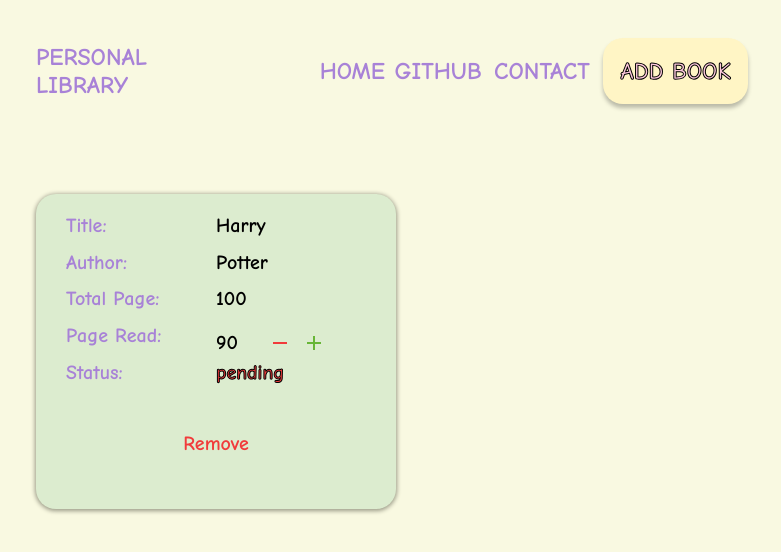
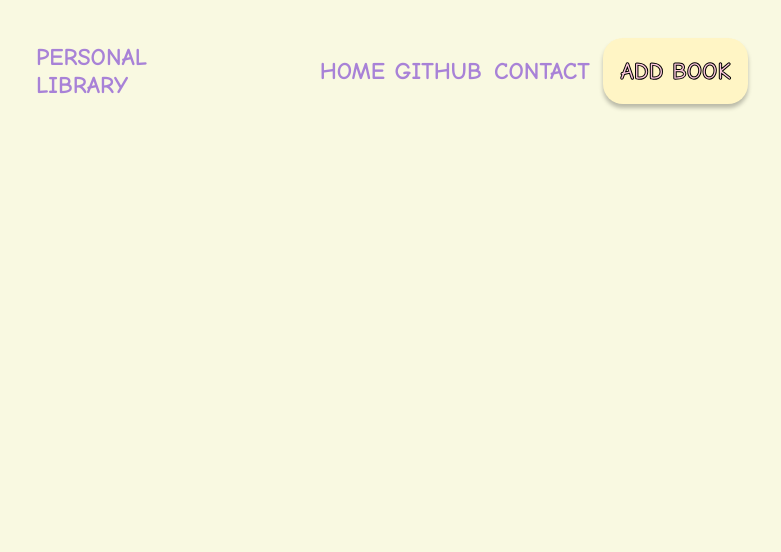
Before and after one commit to JGonz13x/Project-Library, a website built with Vite: page index.html in a window 1280 px wide. Shown: the whole page, without its empty margins (132-913 px from the left). Built offline with nearby package versions, Linux system fonts and the light colour scheme.

Commit message:
remove the demo content card

```diff
--- a/index.html
+++ b/index.html
@@ -53,51 +53,7 @@
         </div>
       </section>
       <main class="content">
-        <div class="content-grid">
-          <div class="content-card transition">
-            <div class="main-card-content">
-              <div class="content-title book-title bold">Title:</div>
-              <div class="content-value book-title-name bold">Harry</div>
-              <div class="content-title book-author bold">Author:</div>
-              <div class="content-value book-author-name bold">Potter</div>
-              <div class="content-title book-total-page bold">Total Page:</div>
-              <div class="content-value book-total-page-amount bold">100</div>
-              <div class="content-title book-page-read bold">Page Read:</div>
-              <div class="content-value book-page-read-amount bold">
-                90<svg
-                  xmlns="http://www.w3.org/2000/svg"
-                  height="24px"
-                  viewBox="0 -960 960 960"
-                  width="24px"
-                  fill="#000000"
-                  class="decrease scale"
-                >
-                  <path d="M200-440v-80h560v80H200Z" /></svg
-                ><svg
-                  xmlns="http://www.w3.org/2000/svg"
-                  height="24px"
-                  viewBox="0 -960 960 960"
-                  width="24px"
-                  fill="#000000"
-                  class="increase scale"
-                >
-                  <path
-                    d="M440-440H200v-80h240v-240h80v240h240v80H520v240h-80v-240Z"
-                  />
-                </svg>
-              </div>
-              <div class="content-title book-status bold">Status:</div>
-              <div
-                class="content-value book-status-name bold scale transition pending"
-              >
-                pending
-              </div>
-            </div>
-            <div class="content-option">
-              <div class="remove bold scale transition">Remove</div>
-            </div>
-          </div>
-        </div>
+        <div class="content-grid"></div>
       </main>
     </div>
     <script type="module" src="./main.js"></script>
```
